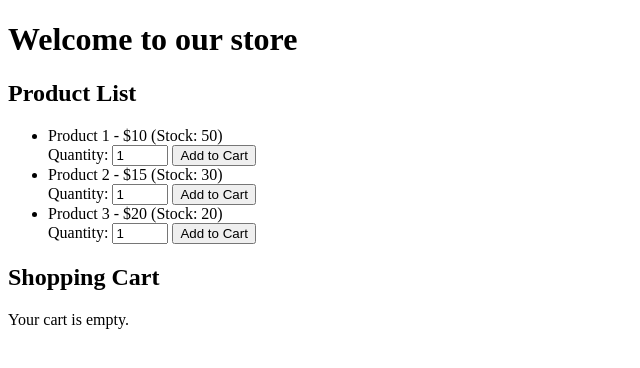
After one commit to Vionny/SecProgProject, a PHP site: page /view/Transaction.php in a window 1280 px wide. The commit adds this page. Shown: the top 368 px of the page, without its empty margins (0-640 px from the left). Run offline with PHP 8.4, Linux system fonts and the light colour scheme.

Commit message:
update transaction

```diff
--- a/index.php
+++ b/index.php
@@ -7,7 +7,8 @@
 </head>
 <body>
     <h1>Asal Aja</h1>
-    <a href="pages/login.php">Login</a>
-    <a href="pages/register.php">Register</a>
+    <a href="view/Login.php">Login</a>
+    <a href="view/register.php">Register</a>
+    <a href="view/Transaction.php">Transaction</a>
 </body>
 </html>
--- /dev/null
+++ b/view/Transaction.php
@@ -0,0 +1,123 @@
+<?php
+session_start();
+
+if (!isset($_SESSION['cart'])) {
+    $_SESSION['cart'] = array();
+}
+
+function addToCart($item_id, $quantity, &$items) {
+    if (isset($_SESSION['cart'][$item_id])) {
+        $_SESSION['cart'][$item_id] += $quantity;
+    } else {
+        $_SESSION['cart'][$item_id] = $quantity;
+    }
+
+    if (isset($items[$item_id]) && $items[$item_id]['item_stock'] >= $quantity) {
+        $items[$item_id]['item_stock'] -= $quantity;
+        return true;
+    } else {
+        return false;
+    }
+}
+
+function reduceQuantity($item_id, $quantity, &$items) {
+    if (isset($_SESSION['cart'][$item_id])) {
+        $_SESSION['cart'][$item_id] -= $quantity;
+
+        $items[$item_id]['item_stock'] += $quantity;
+
+        if ($_SESSION['cart'][$item_id] <= 0) {
+            unset($_SESSION['cart'][$item_id]);
+        }
+
+        return true;
+    } else {
+        return false;
+    }
+}
+
+function displayProducts($items) {
+    echo "<h2>Product List</h2>";
+    if (!empty($items)) {
+        echo "<ul>";
+        foreach ($items as $item) {
+            echo "<li>{$item['item_name']} - \${$item['item_price']} (Stock: {$item['item_stock']})
+            <form method='POST' action=''>
+                <input type='hidden' name='item_id' value='{$item['item_id']}'>
+                <label for='quantity'>Quantity:</label>
+                <input type='number' name='quantity' value='1' min='1' max='{$item['item_stock']}' required>
+                <button type='submit'>Add to Cart</button>
+            </form></li>";
+        }
+        echo "</ul>";
+    } else {
+        echo "No products available.";
+    }
+}
+
+function displayCart($items) {
+    echo "<h2>Shopping Cart</h2>";
+    if (empty($_SESSION['cart'])) {
+        echo "Your cart is empty.";
+    } else {
+        echo "<ul>";
+        foreach ($_SESSION['cart'] as $item_id => $quantity) {
+            $item = $items[$item_id];
+            echo "<li>{$item['item_name']} - \${$item['item_price']} (Quantity: $quantity)
+            <form method='POST' action=''>
+                <input type='hidden' name='item_id' value='{$item['item_id']}'>
+                <label for='reduce_quantity'>Reduce Quantity:</label>
+                <input type='number' name='reduce_quantity' value='1' min='1' max='$quantity' required>
+                <button type='submit'>Reduce Quantity</button>
+            </form></li>";
+        }
+        echo "</ul>";
+    }
+}
+
+$items = array(
+    '1' => array('item_id' => 1, 'item_name' => 'Product 1', 'item_price' => 10, 'item_stock' => 50),
+    '2' => array('item_id' => 2, 'item_name' => 'Product 2', 'item_price' => 15, 'item_stock' => 30),
+    '3' => array('item_id' => 3, 'item_name' => 'Product 3', 'item_price' => 20, 'item_stock' => 20),
+);
+
+if ($_SERVER['REQUEST_METHOD'] === 'POST') {
+    if (isset($_POST['quantity'])) {
+        $item_id = $_POST['item_id'];
+        $quantity = $_POST['quantity'];
+
+        if (addToCart($item_id, $quantity, $items)) {
+            echo "Item added to the cart successfully.";
+        } else {
+            echo "Insufficient stock.";
+        }
+    } elseif (isset($_POST['reduce_quantity'])) {
+        $item_id = $_POST['item_id'];
+        $reduce_quantity = $_POST['reduce_quantity'];
+
+        if (reduceQuantity($item_id, $reduce_quantity, $items)) {
+            echo "Quantity reduced successfully.";
+        } else {
+            echo "Error reducing quantity.";
+        }
+    }
+}
+?>
+
+<!DOCTYPE html>
+<html lang="en">
+<head>
+    <meta charset="UTF-8">
+    <meta name="viewport" content="width=device-width, initial-scale=1.0">
+    <title>Simple Shopping Cart</title>
+</head>
+<body>
+
+    <h1>Welcome to our store</h1>
+
+    <?php displayProducts($items); ?>
+
+    <?php displayCart($items); ?>
+
+</body>
+</html>
```
